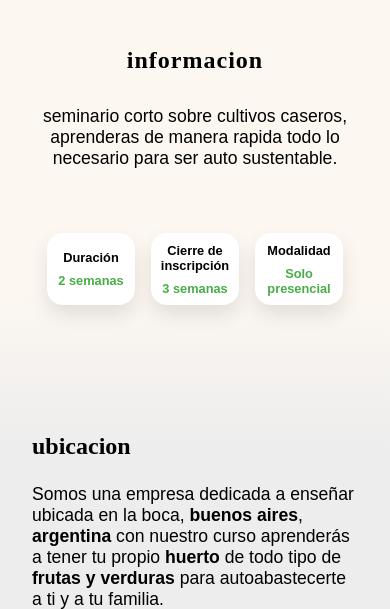
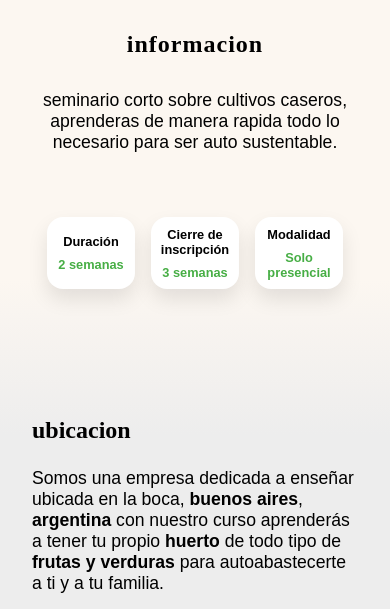
Before and after one commit to axelnoguera/landing-page-cultivos-2, a PHP site: page / in a window 390 px wide. Shown: the part 1039-1648 px from the top of the page. Run offline with PHP 8.4, Linux system fonts and the light colour scheme; some libraries are stand-ins or nearby versions; some web fonts are replaced.

Commit message:
Update style.css

```diff
--- a/style.css
+++ b/style.css
@@ -316,7 +316,7 @@ width:20rem;
     .contenedor-inicio,.contenedor-informacion{
     display:flex;
     flex-direction:column;
-    gap:2rem;
+    gap:1.5rem;
     }
 
     .contenedor-inicio__contenedor-img-principal{
```
